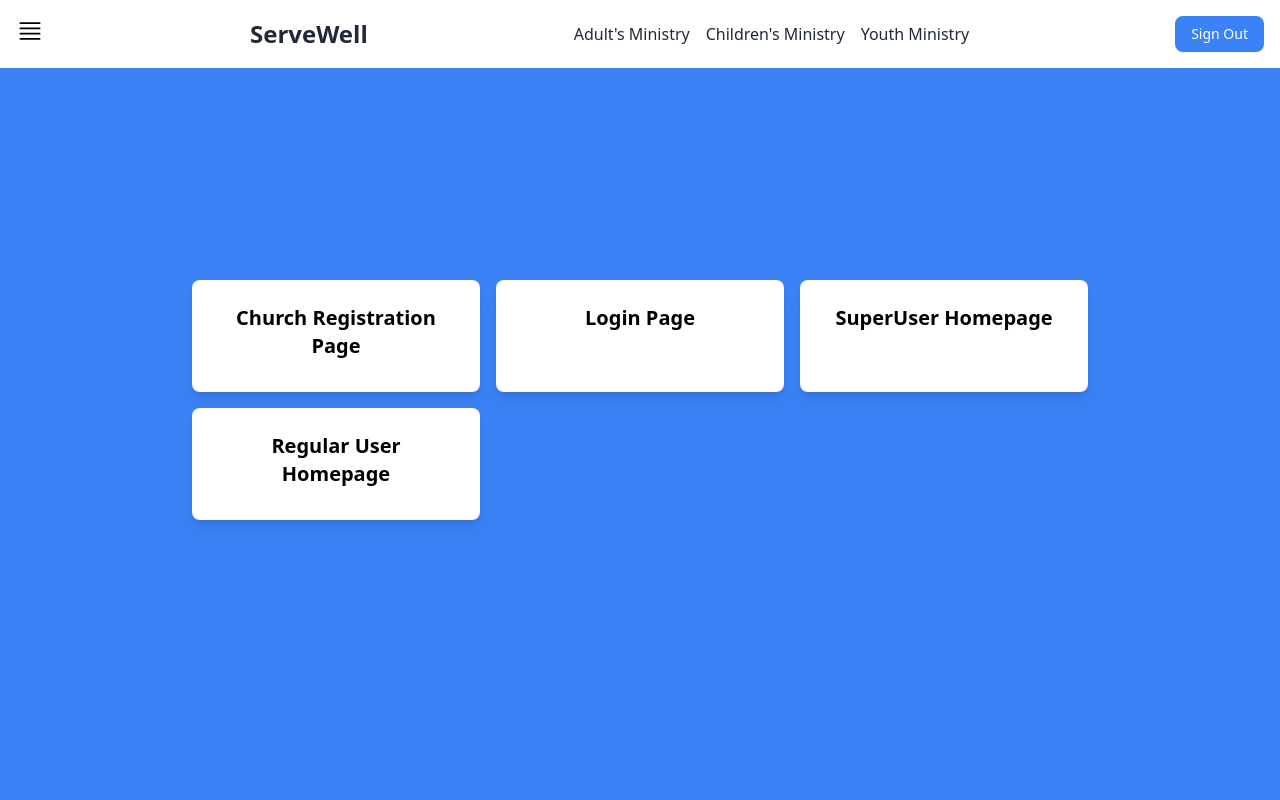
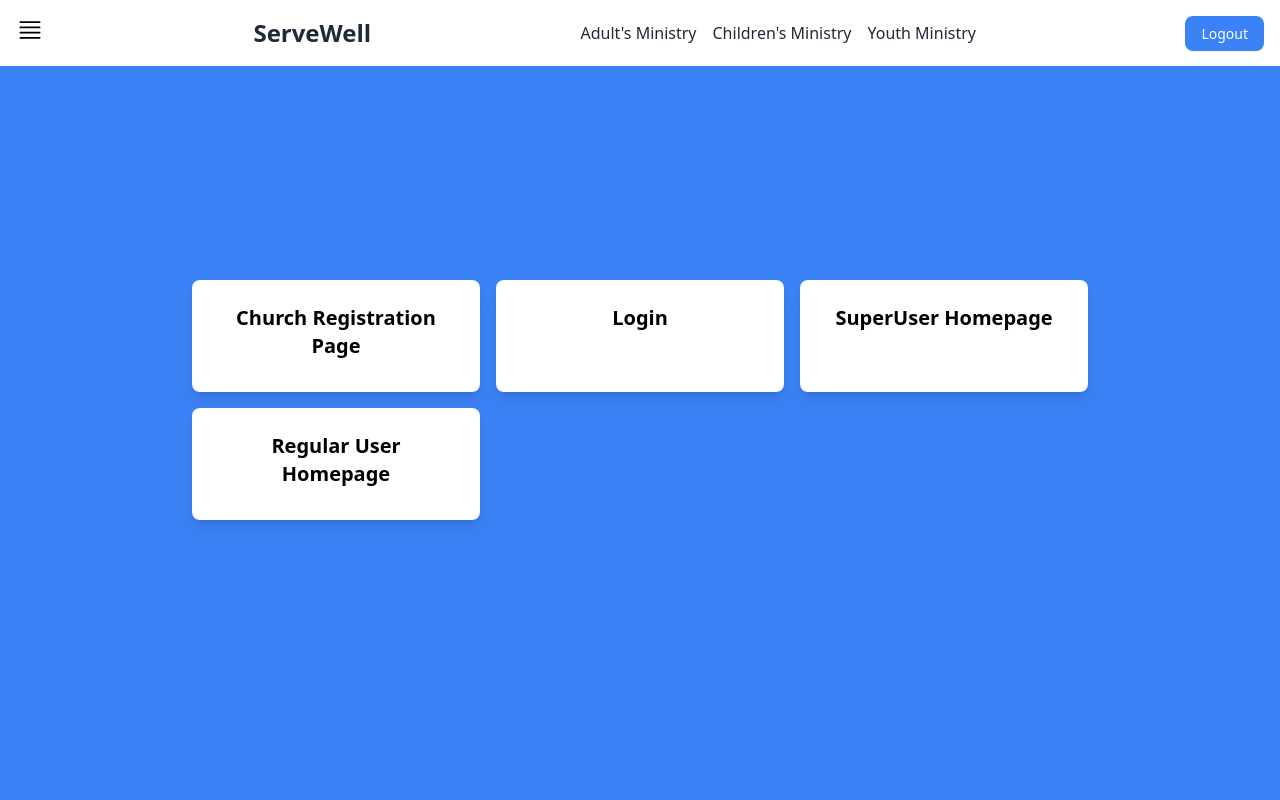
Before and after one commit to hayleyowen/ServeWell, a Next.js app: page / in a window 1280 px wide. Shown: the top 800 px of the page. Built offline with nearby package versions, Linux system fonts and the light colour scheme.

Commit message:
Adding Auth0 and adding components

```diff
--- /dev/null
+++ b/app/api/auth/[auth0]/route.ts
@@ -0,0 +1,7 @@
+import { handleAuth, handleLogin } from '@auth0/nextjs-auth0';
+
+export const GET = handleAuth({
+    login: handleLogin({
+      returnTo: "/user-homepage",
+    }),
+});
--- a/app/components/TopNav.tsx
+++ b/app/components/TopNav.tsx
@@ -1,4 +1,5 @@
 import Link from 'next/link';
+import { LogoutButton } from './buttons/LogoutButton';
 
 const TopNav = () => {
     return (
@@ -71,7 +72,7 @@ const TopNav = () => {
                     </ul>
                 </div>
                 <div>
-                    <button className="bg-blue-500 text-white text-sm rounded-lg shadow-sm px-4 p-2 transition-transform transform hover:scale-105">Sign Out</button>
+                    <LogoutButton />
                 </div>
             </nav>
         </header>
--- /dev/null
+++ b/app/components/buttons/LoginButton.tsx
@@ -0,0 +1,7 @@
+export const LoginButton = () => {
+    return (
+        <a href="/api/auth/login" className="bg-white p-6 rounded-lg shadow-lg text-center transition-transform transform hover:scale-105">
+            <h3 className="text-xl font-bold mb-2">Login</h3>
+      </a>
+    );
+  };
--- /dev/null
+++ b/app/components/buttons/LogoutButton.tsx
@@ -0,0 +1,5 @@
+export const LogoutButton = () => {
+    return (
+        <a href="api/auth/logout" className="bg-blue-500 text-white text-sm rounded-lg shadow-sm px-4 p-2 transition-transform transform hover:scale-105">Logout</a>
+    );
+  };
--- a/app/layout.tsx
+++ b/app/layout.tsx
@@ -1,21 +1,6 @@
-import { Geist, Geist_Mono } from "next/font/google";
 import "./globals.css";
 import TopNav from '@/app/components/TopNav';
-
-const geistSans = Geist({
-  variable: "--font-geist-sans",
-  subsets: ["latin"],
-});
-
-const geistMono = Geist_Mono({
-  variable: "--font-geist-mono",
-  subsets: ["latin"],
-});
-
-export const metadata: Metadata = {
-  title: "ServeWell",
-  description: "Generated by create next app",
-};
+import { UserProvider } from "@auth0/nextjs-auth0/client";
 
 export default function RootLayout({
   children,
@@ -24,14 +9,12 @@ export default function RootLayout({
 }>) {
   return (
     <html lang="en">
-      <body
-        className={`${geistSans.variable} ${geistMono.variable} antialiased`}
-      >
+      <body>
+        <UserProvider>
+          <div>{children}</div>
         <TopNav />
-        <div>
-          {children}
-        </div>
-
+          <div>{children}</div>
+        </UserProvider>
       </body>
     </html>
   );
--- a/app/page.tsx
+++ b/app/page.tsx
@@ -1,4 +1,5 @@
 import '@/app/globals.css';
+import { LoginButton } from './components/buttons/LoginButton';
 
 export default function Home() {
   return (
@@ -9,9 +10,7 @@ export default function Home() {
             <a href="/church-creation" className="bg-white p-6 rounded-lg shadow-lg text-center transition-transform transform hover:scale-105">
               <h3 className="text-xl font-bold mb-2">Church Registration Page</h3>
             </a>
-            <a href="/login" className="bg-white p-6 rounded-lg shadow-lg text-center transition-transform transform hover:scale-105">
-              <h3 className="text-xl font-bold mb-2">Login Page</h3>
-            </a>
+            <LoginButton />
             <a href="/super-homepage" className="bg-white p-6 rounded-lg shadow-lg text-center transition-transform transform hover:scale-105">
               <h3 className="text-xl font-bold mb-2">SuperUser Homepage</h3>
             </a>
--- a/package.json
+++ b/package.json
@@ -9,6 +9,7 @@
     "lint": "next lint"
   },
   "dependencies": {
+    "@auth0/nextjs-auth0": "^3.6.0",
     "@neondatabase/serverless": "^0.10.4",
     "@vercel/postgres": "^0.10.0",
     "@vercel/sdk": "^1.3.0",
```
Also changed, not shown: 2 other files (tests, documents, lock files or other folders).
